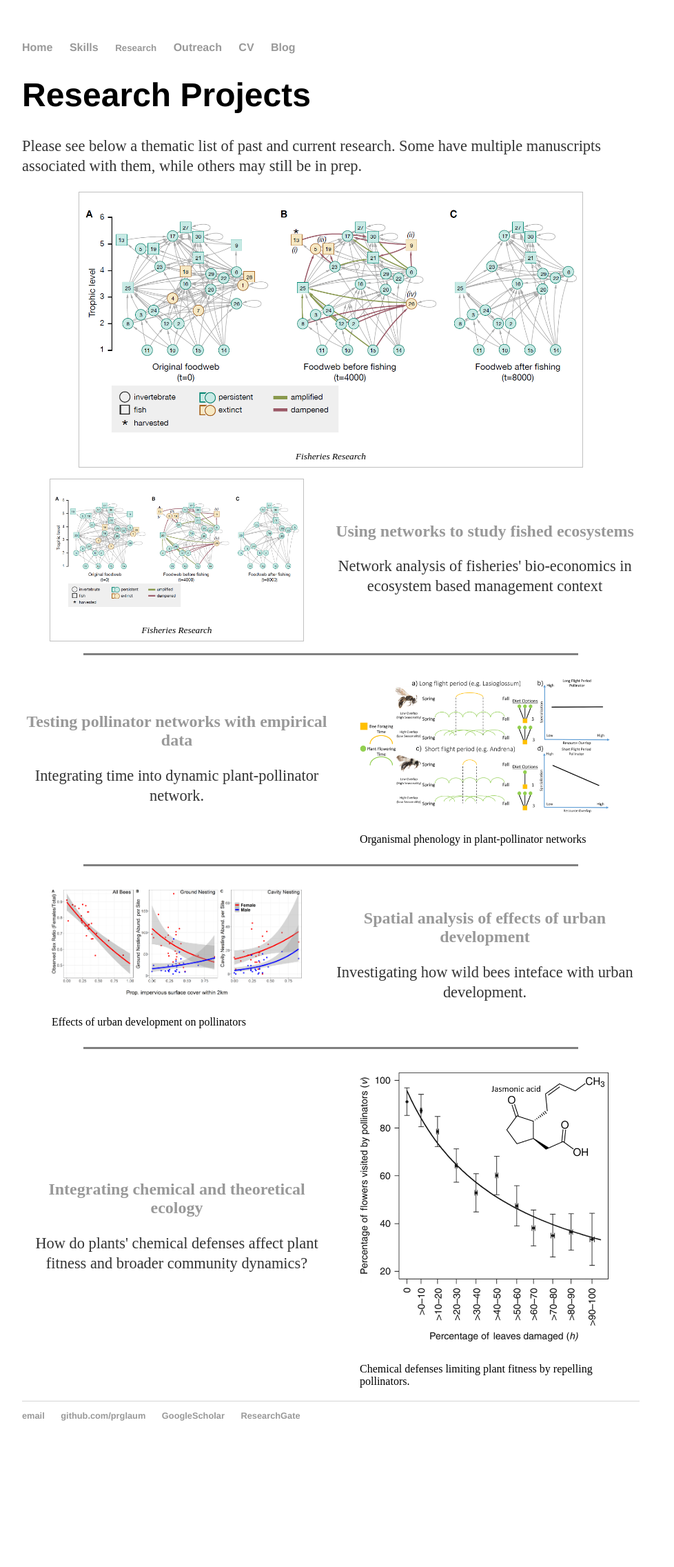
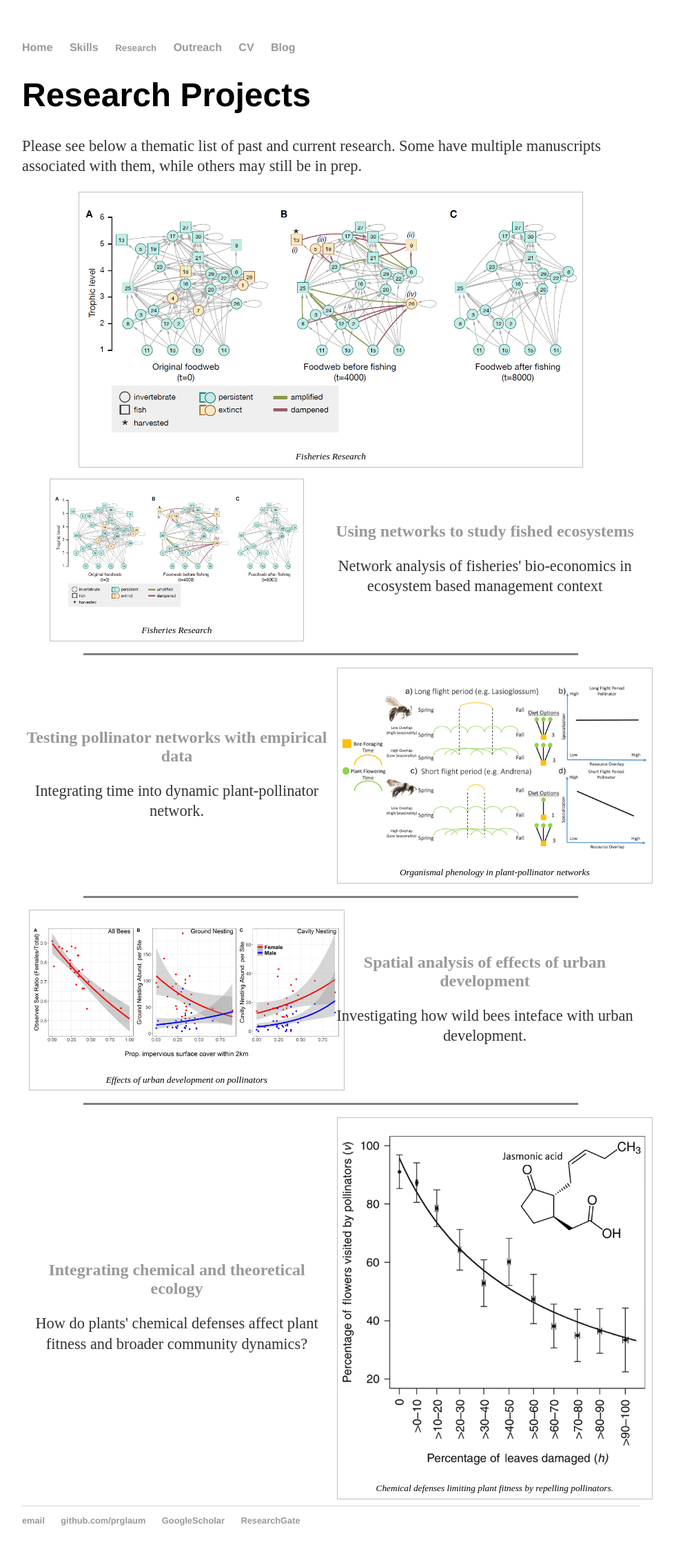
Before and after one commit to prglaum/prglaum.github.io, a Jekyll site: the page built from research/index.html, in a window 1280 px wide. Shown: the whole page at 69% size, without its empty margins (160-1138 px from the left). Built offline with Jekyll 4.4.1, drawn with Linux system fonts in a browser that asks for light colours; before the commit the page ends 2120 px from its top, so only the background shows below that.

Commit message:
Update main.css

```diff
--- a/css/main.css
+++ b/css/main.css
@@ -118,6 +118,16 @@ ul.posts li {
 
 /* ***figure with captions*** */
 /* ***4 different versions of this for different sized figures*** */
+figure {
+  width: 100%;
+  text-align: center;
+  font-style: italic;
+  font-size: smaller;
+  text-indent: 0;
+  border: thin silver solid;
+  margin: 0.5em;
+  padding: 0.5em;
+}
 figure60 {
   width: 60%;
   text-align: center;
```
